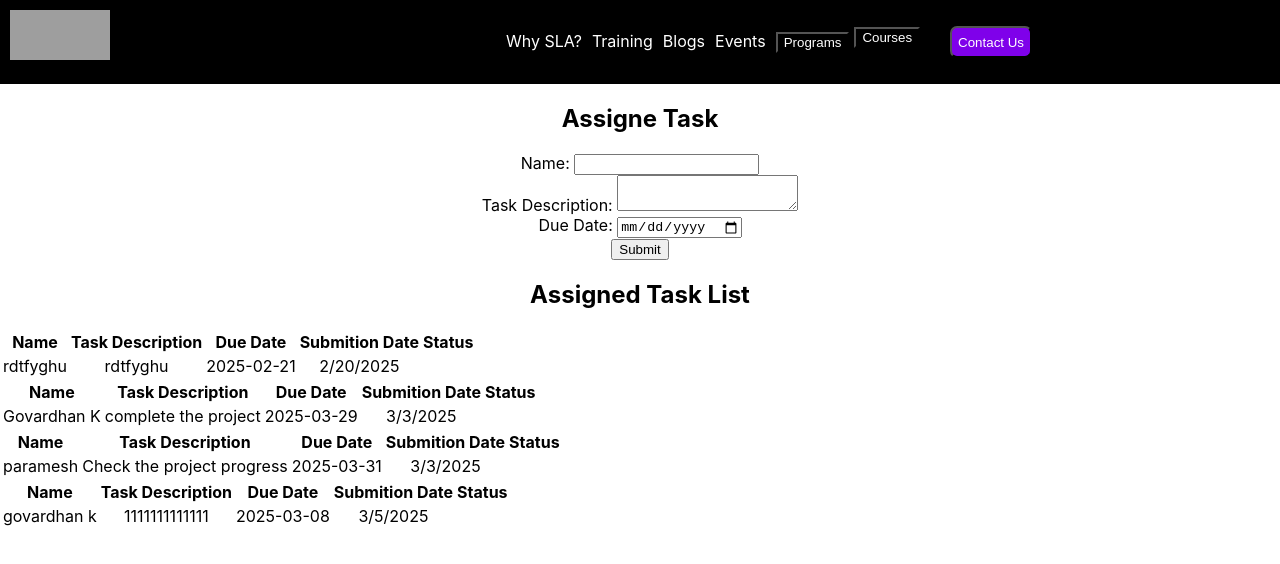
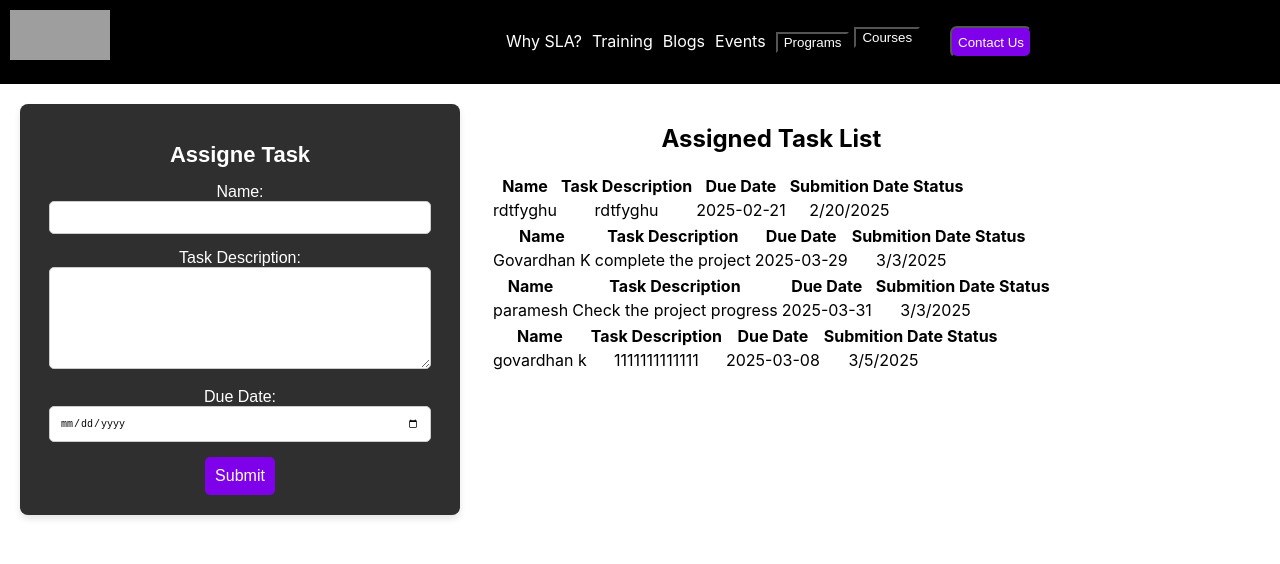
Before and after one commit to GovardhanKurli/TaskHub, a React (Create React App) app: page /TaskForm in a window 1280 px wide. Shown: the top 564 px of the page. Built offline with nearby package versions, Linux system fonts and the light colour scheme; data requests are answered from the project's data file; grey boxes are pictures that could not be loaded.

Commit message:
new styles adding

```diff
--- a/src/Form-task/formSheet.css
+++ b/src/Form-task/formSheet.css
@@ -1,45 +1,12 @@
-/* Container */
-.task-container {
-  max-width: 600px;
-  margin: 30px auto;
-  padding: 20px;
-  background: #fff;
-  box-shadow: 0 4px 8px rgba(0, 0, 0, 0.1);
-  border-radius: 10px;
-  font-family: Arial, sans-serif;
-}
 
-/* Title */
-.task-title {
-  text-align: center;
-  color: #2c3e50;
-  font-size: 22px;
-  margin-bottom: 15px;
-}
-
-/* Form Styling */
-.task-form {
-  display: flex;
-  flex-direction: column;
-}
-
-.form-group {
-  margin-bottom: 15px;
-}
-
-.form-group label {
-  font-weight: bold;
-  display: block;
-  margin-bottom: 5px;
-}
 
 .form-group input,
 .form-group textarea {
-  width: 100%;
+  width: 90%;
   padding: 10px;
   border: 1px solid #ccc;
   border-radius: 5px;
-  font-size: 16px;
+  font-size: 10px;
 }
 
 .form-group textarea {
@@ -49,7 +16,7 @@
 
 /* Submit Button */
 .submit-button {
-  background: #3498db;
+  background: rgb(127, 1, 234);;
   color: white;
   font-size: 16px;
   padding: 10px;
@@ -59,41 +26,35 @@
   transition: 0.3s;
 }
 
-.submit-button:hover {
-  background: #2980b9;
+
+/* esrdtfyuiop';lkjhgfdghjkl;kjhgbv */
+.Main-container{
+  display: flex;
+/* column-gap: 30px; */
+gap: 30px;
+  flex-wrap: wrap;
+  padding: 20px;
+
+
 }
-
-/* Table Styling */
-.table-container {
-  margin-top: 20px;
-  overflow-x: auto;
-}
-
-.task-table {
+.form-container {
   width: 100%;
-  border-collapse: collapse;
-  margin-top: 10px;
-}
-
-.task-table th, .task-table td {
-  padding: 10px;
-  border: 1px solid #ddd;
-  text-align: center;
-}
-
-.task-table th {
-  background: #3498db;
+  max-width: 50vh;
+  padding: 20px;
+  background: #302f2f;
+  border-radius: 8px;
+  box-shadow: 0px 4px 6px rgba(0, 0, 0, 0.1);
+  font-family: Arial, sans-serif;
   color: white;
 }
 
-.task-table tr:nth-child(even) {
-  background: #f8f8f8;
+.form-title {
+  text-align: center;
+  font-size: 22px;
+  margin-bottom: 15px;
+  /* color: #333; */
 }
 
-/* No Tasks Message */
-.no-tasks {
-  text-align: center;
-  color: #888;
-  font-size: 16px;
-  margin-top: 10px;
+.form-group {
+  margin-bottom: 15px;
 }
--- a/src/Form-task/formSheet.jsx
+++ b/src/Form-task/formSheet.jsx
@@ -1,5 +1,6 @@
 import React, { useEffect, useState } from "react";
 import Axios from "axios";
+import "./formSheet.css";
 const TaskForm = () => {
   const [task, setTask] = useState({
     name: "",
@@ -53,11 +54,12 @@ const TaskForm = () => {
   }, []);
 
   return (
-    <div className="max-w-md mx-auto p-4 bg-white shadow-md rounded-md">
-      <h2 className="text-xl font-bold mb-4"> Assigne Task</h2>
-      <form onSubmit={handleSubmit}>
-        <div className="mb-3">
-          <label className="block font-medium"> Name: </label>
+    <div className="Main-container">
+
+      <form onSubmit={handleSubmit} className="form-container">
+      <h2 className="form-title"> Assigne Task</h2>
+        <div className="form-group">
+          <label className="block font-medium"> Name: </label> <br />
           <input
             type="text"
             name="name"
@@ -67,8 +69,8 @@ const TaskForm = () => {
             required
           />
         </div>
-        <div className="mb-3">
-          <label className="block font-medium">Task Description: </label>
+        <div className="form-group">
+          <label className="block font-medium">Task Description: </label> <br />
           <textarea
             name="description"
             value={task.description}
@@ -77,8 +79,8 @@ const TaskForm = () => {
             required
           ></textarea>
         </div>
-        <div className="mb-3">
-          <label className="blockFont-medium">Due Date: </label>
+        <div className="form-group">
+          <label className="blockFont-medium">Due Date: </label> <br />
           <input
             type="date"
             name="dueDate"
@@ -90,7 +92,7 @@ const TaskForm = () => {
         </div>
         <button
           type="submit"
-          className="bg-blue-500 text-white px-4 py-2 rounded hover:bg-blue-600"
+          className="submit-button"
         >
           Submit
         </button>
@@ -127,113 +129,3 @@ const TaskForm = () => {
 };
 
 export default TaskForm;
-// import React, { useEffect, useState } from "react";
-// import Axios from "axios";
-// import "./formSheet.css"; // Import the CSS file
-
-// const TaskForm = () => {
-//   const [task, setTask] = useState({
-//     name: "",
-//     description: "",
-//     dueDate: "",
-//     SubmitioDate: new Date().toLocaleDateString(),
-//   });
-
-//   const [response, setResponse] = useState([]);
-
-//   const handleChange = (e) => {
-//     const { name, value } = e.target;
-//     setTask({ ...task, [name]: value });
-//   };
-
-//   const handleSubmit = (e) => {
-//     e.preventDefault();
-
-//     Axios.post("http://localhost:5000/posts", task)
-//       .then((res) => {
-//         console.log("Task Submitted:", res.data);
-//         alert("Task Assigned Successfully");
-//         getdata();
-//         setTask({
-//           name: "",
-//           description: "",
-//           dueDate: "",
-//           SubmitioDate: new Date().toLocaleDateString(),
-//         });
-//       })
-//       .catch((error) => {
-//         console.error("Error:", error);
-//         alert("Error: " + error.message);
-//       });
-//   };
-
-//   const getdata = () => {
-//     Axios.get("http://localhost:5000/posts")
-//       .then((res) => {
-//         console.log("Data fetched:", res.data);
-//         setResponse(res.data);
-//       })
-//       .catch((error) => {
-//         console.error("Error:", error);
-//         alert("No data found: " + error.message);
-//       });
-//   };
-
-//   useEffect(() => {
-//     getdata();
-//   }, []);
-
-//   return (
-//     <div className="task-container">
-//       <h2 className="task-title">Assign Task</h2>
-//       <form onSubmit={handleSubmit} className="task-form">
-//         <div className="form-group">
-//           <label>Name:</label>
-//           <input type="text" name="name" value={task.name} onChange={handleChange} required />
-//         </div>
-
-//         <div className="form-group">
-//           <label>Task Description:</label>
-//           <textarea name="description" value={task.description} onChange={handleChange} required></textarea>
-//         </div>
-
-//         <div className="form-group">
-//           <label>Due Date:</label>
-//           <input type="date" name="dueDate" value={task.dueDate} onChange={handleChange} required />
-//         </div>
-
-//         <button type="submit" className="submit-button">Submit</button>
-//       </form>
-
-//       <h2 className="task-title">Assigned Tasks</h2>
-//       {response.length > 0 ? (
-//         <div className="table-container">
-//           <table className="task-table">
-//             <thead>
-//               <tr>
-//                 <th>Name</th>
-//                 <th>Task Description</th>
-//                 <th>Due Date</th>
-//                 <th>Submission Date</th>
-//               </tr>
-//             </thead>
-//             <tbody>
-//               {response.map((item) => (
-//                 <tr key={item.id}>
-//                   <td>{item.name || "N/A"}</td>
-//                   <td>{item.description || "N/A"}</td>
-//                   <td>{item.dueDate || "N/A"}</td>
-//                   <td>{item.SubmitioDate || "N/A"}</td>
-//                 </tr>
-//               ))}
-//             </tbody>
-//           </table>
-//         </div>
-//       ) : (
-//         <p className="no-tasks">No tasks assigned yet.</p>
-//       )}
-//     </div>
-//   );
-// };
-
-// export default TaskForm;
```
